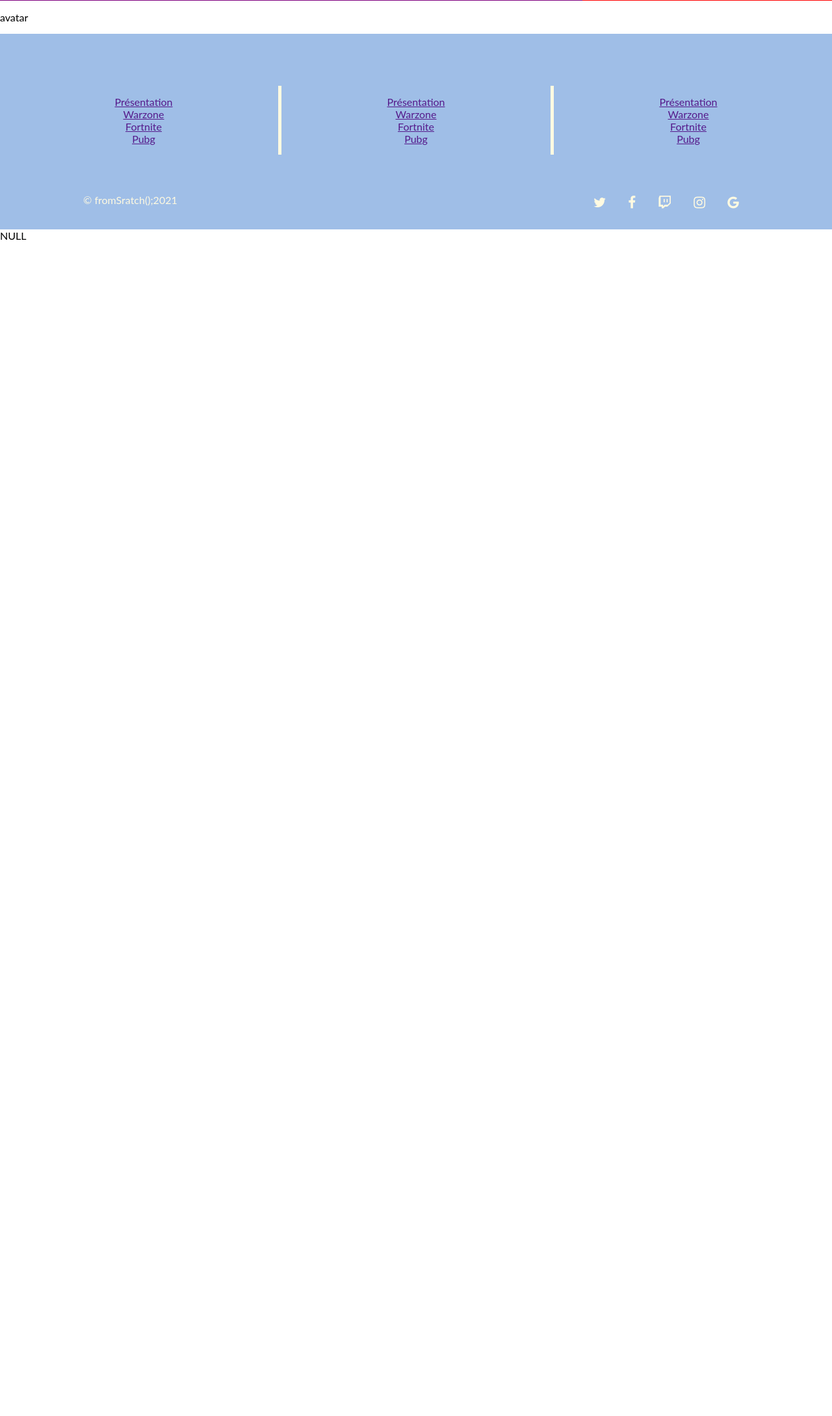
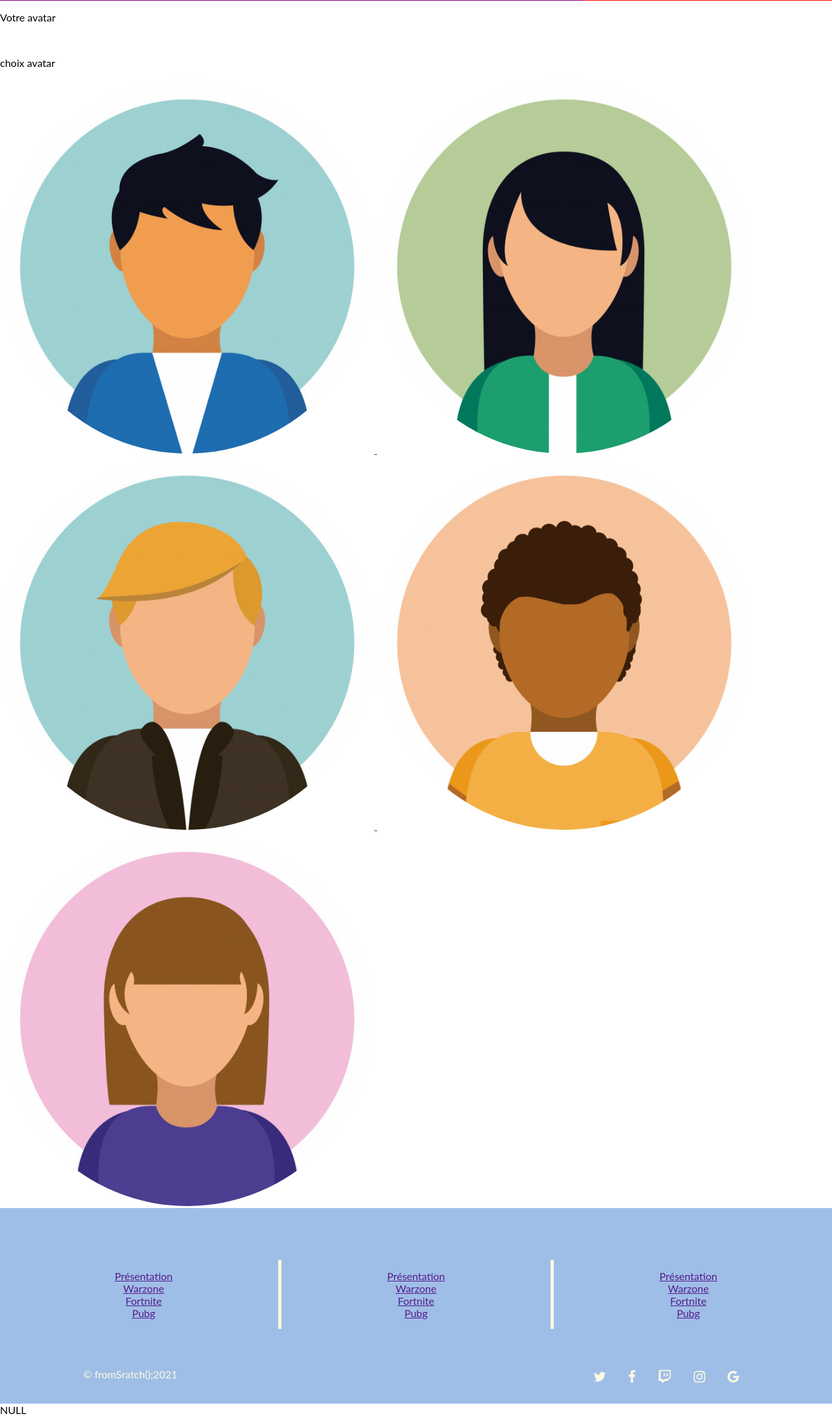
Before and after one commit to vosterss/Forum, a PHP site: page /index.php?p=avatar in a window 1280 px wide. Shown: the part 159-2338 px from the top of the page at 65% size. Before the commit the page ends 528 px from the top, so only its background shows below. Run offline with PHP 8.4, Linux system fonts and the light colour scheme; data that the repository does not hold is empty; some libraries are stand-ins or nearby versions.

Commit message:
Update main_avatar.php

```diff
--- a/view/main_avatar.php
+++ b/view/main_avatar.php
@@ -1,4 +1,21 @@
 	<div>
-		<p> avatar </p>
+		<p> Votre avatar </p>
+		<img src='<?php echo $avatar ; ?>' class="avatar" alt=""/>
+		<p> choix avatar </p>
+		<a href="">
+			<img src="images/avatar1.jpg" class="avatar" alt=""/>
+		</a>
+		<a href="">
+			<img src="images/avatar2.jpg" class="avatar" alt=""/>
+		</a>
+		<a href="">
+			<img src="images/avatar3.jpg" class="avatar" alt=""/>
+		</a>
+		<a href="">
+			<img src="images/avatar4.jpg" class="avatar" alt=""/>
+		</a>
+		<a href="">
+			<img src="images/avatar5.jpg" class="avatar" alt=""/>
+		</a>
 	</div>
 </main>
```
